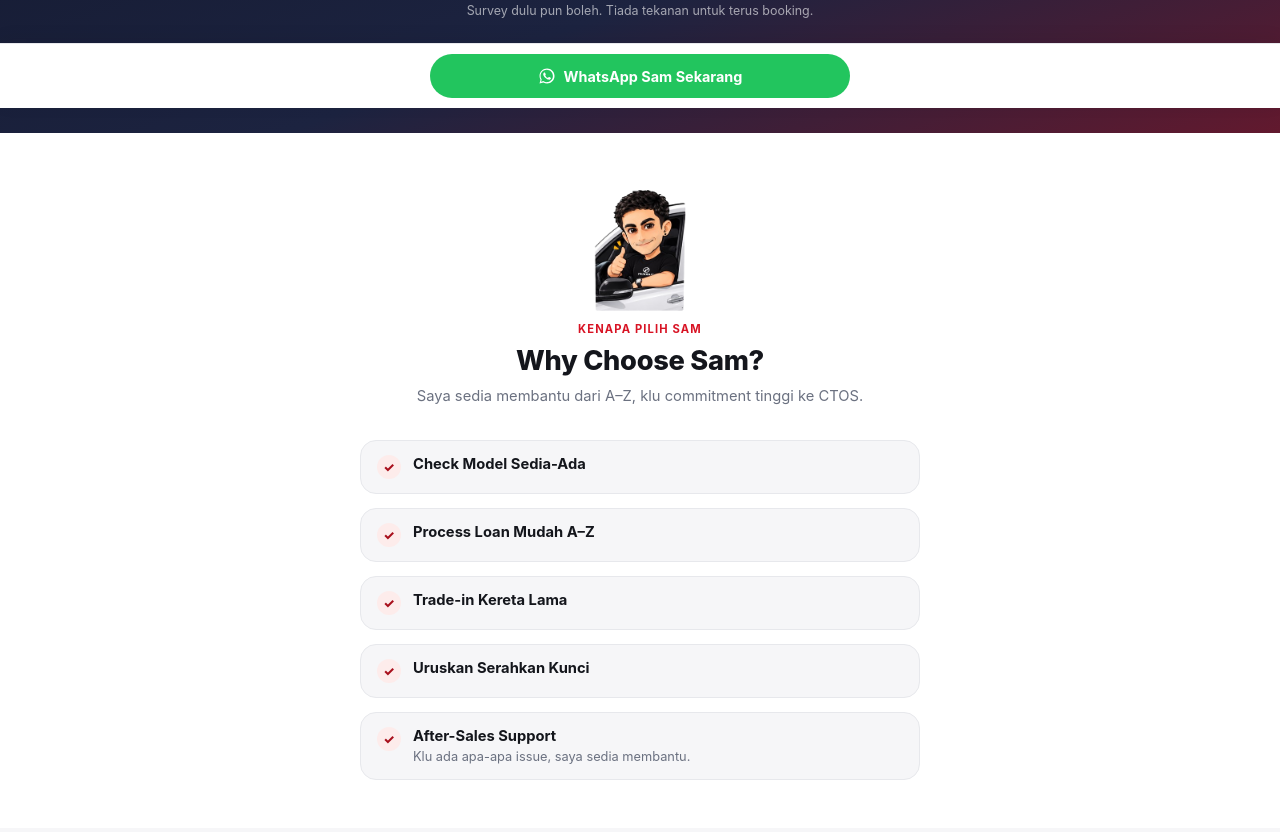
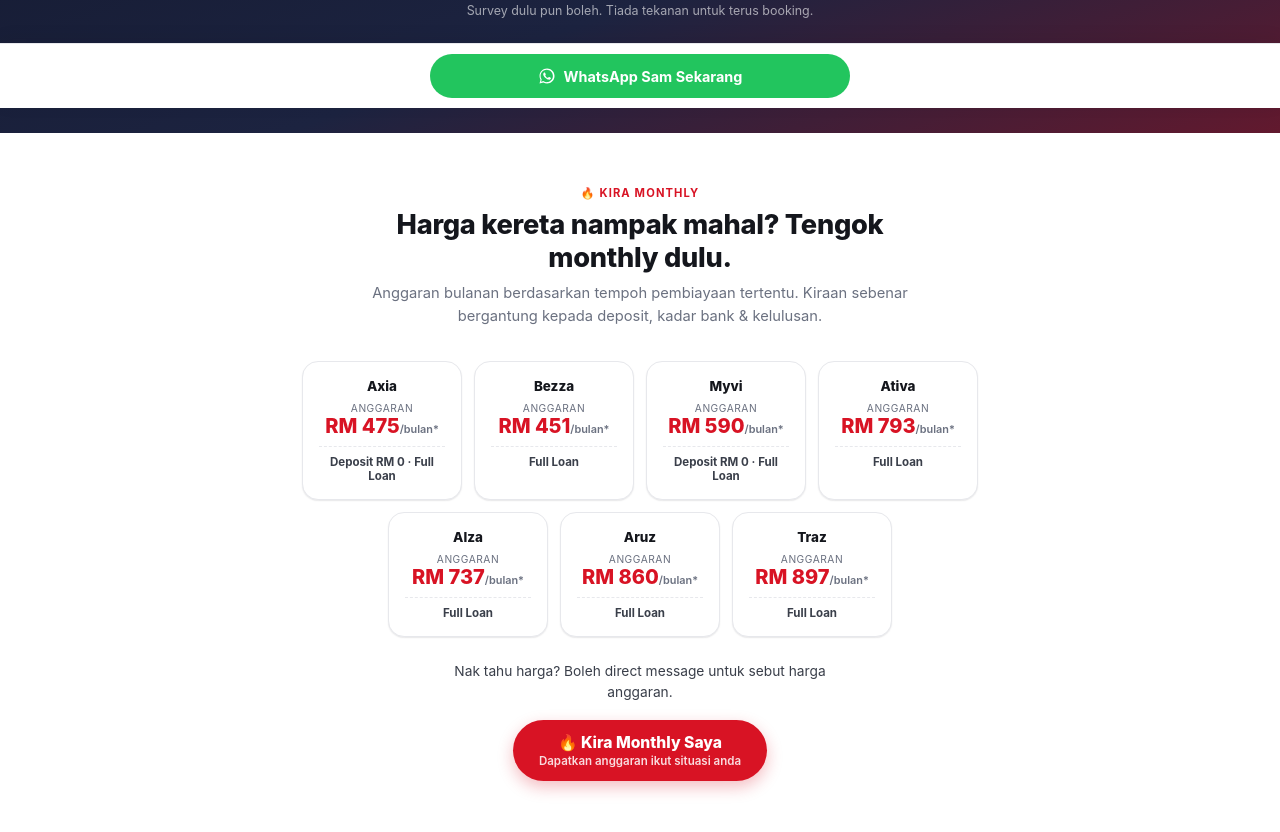
Before and after one commit to hafizafar/blancagency, a plain HTML site: page perodua/index.html in a window 1280 px wide. Shown: the part 692-1524 px from the top of the page. Drawn offline with Linux system fonts and the light colour scheme.

Commit message:
Add Kira Monthly price section to Sam's page (CMS-editable, with preview)
Co-Authored-By: Claude Sonnet 5.5 <noreply@anthropic.com>
Claude-Session: https://claude.ai/code/session_01RmC6gLuZKUMpDjA6i6x6co

```diff
--- a/content/perodua.json
+++ b/content/perodua.json
@@ -7,15 +7,79 @@
     "lead": "Sedang cari kereta baru yang sesuai? Saya boleh bantu anda dari A sampai Z — pilih model, semak kelayakan loan & urusan pendaftaran.",
     "note": "Survey dulu pun boleh. Tiada tekanan untuk terus booking."
   },
-  "models": ["Axia", "Bezza", "Myvi", "Ativa", "Alza", "Aruz", "Traz"],
+  "models": [
+    "Axia",
+    "Bezza",
+    "Myvi",
+    "Ativa",
+    "Alza",
+    "Aruz",
+    "Traz"
+  ],
+  "monthly": {
+    "eyebrow": "🔥 Kira Monthly",
+    "title": "Harga kereta nampak mahal? Tengok monthly dulu.",
+    "desc": "Anggaran bulanan berdasarkan tempoh pembiayaan tertentu. Kiraan sebenar bergantung kepada deposit, kadar bank & kelulusan.",
+    "items": [
+      {
+        "model": "Axia",
+        "monthly": "475",
+        "detail": "Deposit RM 0 · Full Loan"
+      },
+      {
+        "model": "Bezza",
+        "monthly": "451",
+        "detail": "Full Loan"
+      },
+      {
+        "model": "Myvi",
+        "monthly": "590",
+        "detail": "Deposit RM 0 · Full Loan"
+      },
+      {
+        "model": "Ativa",
+        "monthly": "793",
+        "detail": "Full Loan"
+      },
+      {
+        "model": "Alza",
+        "monthly": "737",
+        "detail": "Full Loan"
+      },
+      {
+        "model": "Aruz",
+        "monthly": "860",
+        "detail": "Full Loan"
+      },
+      {
+        "model": "Traz",
+        "monthly": "897",
+        "detail": "Full Loan"
+      }
+    ],
+    "note": "Nak tahu harga? Boleh direct message untuk sebut harga anggaran.",
+    "buttonMain": "🔥 Kira Monthly Saya",
+    "buttonSub": "Dapatkan anggaran ikut situasi anda"
+  },
   "whyChoose": {
     "desc": "Saya sedia membantu dari A–Z, klu commitment tinggi ke CTOS.",
     "items": [
-      { "title": "Check Model Sedia-Ada" },
-      { "title": "Process Loan Mudah A–Z" },
-      { "title": "Trade-in Kereta Lama" },
-      { "title": "Uruskan Serahkan Kunci" },
-      { "title": "After-Sales Support", "desc": "Klu ada apa-apa issue, saya sedia membantu." }
+      {
+        "title": "Check Model Sedia-Ada"
+      },
+      {
+        "title": "Process Loan Mudah A–Z"
+      },
+      {
+        "title": "Trade-in Kereta Lama"
+      },
+      {
+        "title": "Uruskan Serahkan Kunci"
+      },
+      {
+        "title": "After-Sales Support",
+        "desc": "Klu ada apa-apa issue, saya sedia membantu."
+      }
     ]
   },
   "notJustSelling": {
@@ -23,12 +87,24 @@
     "title": "Bukan Sekadar Jual Kereta.",
     "desc": "Mencari kereta Perodua? Saya sedia membantu dari awal hingga selesai!",
     "items": [
-      { "title": "Sebut Harga & Anggaran Bayaran Bulanan" },
-      { "title": "Bantuan Permohonan Pinjaman Bank" },
-      { "title": "Semakan Nilai Trade-In Kereta" },
-      { "title": "Urusan Booking & Dokumentasi" },
-      { "title": "Kemaskini Status Kereta" },
-      { "title": "Bantuan Sehingga Serahan Kunci" }
+      {
+        "title": "Sebut Harga & Anggaran Bayaran Bulanan"
+      },
+      {
+        "title": "Bantuan Permohonan Pinjaman Bank"
+      },
+      {
+        "title": "Semakan Nilai Trade-In Kereta"
+      },
+      {
+        "title": "Urusan Booking & Dokumentasi"
+      },
+      {
+        "title": "Kemaskini Status Kereta"
+      },
+      {
+        "title": "Bantuan Sehingga Serahan Kunci"
+      }
     ],
     "closing": "Anda Pilih Kereta, Saya Uruskan Selebihnya!"
   },
--- a/perodua/content.js
+++ b/perodua/content.js
@@ -30,6 +30,17 @@ function checklistItemHTML(item) {
     "<li><span class=\"tick\">✓</span><div class=\"body\"><strong>" + escHtml(item.title) + "</strong>" +
     (item.desc ? "<span>" + escHtml(item.desc) + "</span>" : "") +
     "</div></li>"
+  );
+}
+
+function monthlyCardHTML(item) {
+  return (
+    '<div class="price-scroll-card">' +
+      "<h4>" + escHtml(item.model) + "</h4>" +
+      '<span class="price-scroll-label">Anggaran</span>' +
+      '<span class="price-scroll-amount">RM ' + escHtml(item.monthly) + "<small>/bulan*</small></span>" +
+      (item.detail ? '<span class="price-scroll-deposit">' + escHtml(item.detail) + "</span>" : "") +
+    "</div>"
   );
 }
 
@@ -139,6 +150,16 @@ fetch("/content/perodua.json")
     var modelStrip = document.getElementById("model-strip");
     if (modelStrip && data.models) modelStrip.innerHTML = data.models.map(modelChipHTML).join("");
 
+    var monthly = data.monthly || {};
+    setText("monthly-eyebrow", monthly.eyebrow);
+    setText("monthly-title", monthly.title);
+    setText("monthly-desc", monthly.desc);
+    setText("monthly-note", monthly.note);
+    setText("monthly-btn-main", monthly.buttonMain);
+    setText("monthly-btn-sub", monthly.buttonSub);
+    var monthlyTrack = document.getElementById("monthly-track");
+    if (monthlyTrack && monthly.items) monthlyTrack.innerHTML = monthly.items.map(monthlyCardHTML).join("");
+
     var why = data.whyChoose || {};
     setText("why-eyebrow", "Kenapa Pilih " + name);
     setText("why-title", "Why Choose " + name + "?");
--- a/perodua/index.html
+++ b/perodua/index.html
@@ -54,6 +54,26 @@
       <span class="model-strip-label">Model Tersedia</span>
       <span id="model-strip"></span>
     </div>
+  </div>
+</section>
+
+<section class="section section-surface kira-monthly-section">
+  <div class="wrap">
+    <div class="section-head">
+      <span class="eyebrow" id="monthly-eyebrow">🔥 Kira Monthly</span>
+      <h2 class="section-title" id="monthly-title">Harga kereta nampak mahal? Tengok monthly dulu.</h2>
+      <p class="section-desc" id="monthly-desc"></p>
+    </div>
+    <div class="price-scroll">
+      <div class="price-scroll-track" id="monthly-track"></div>
+    </div>
+    <p class="monthly-note" id="monthly-note"></p>
+    <p class="monthly-cta">
+      <a class="btn btn-brand btn-stack js-wa-link" data-cta="Kira Monthly" href="#">
+        <span class="btn-stack-main" id="monthly-btn-main">🔥 Kira Monthly Saya</span>
+        <span class="btn-stack-sub" id="monthly-btn-sub">Dapatkan anggaran ikut situasi anda</span>
+      </a>
+    </p>
   </div>
 </section>
 
--- a/perodua/style.css
+++ b/perodua/style.css
@@ -197,6 +197,64 @@ footer.site-footer .footer-disclaimer { font-size: 0.72rem; color: var(--muted);
 .sticky-cta .btn-whatsapp { width: 100%; max-width: 420px; justify-content: center; padding: 13px 20px; }
 body { padding-bottom: 64px; }
 
+.btn-brand { background: var(--brand); color: #fff; box-shadow: 0 6px 16px rgba(216, 19, 36, 0.28); }
+.btn-brand:hover { background: var(--brand-dark); }
+.btn-stack { flex-direction: column; gap: 2px; padding: 13px 26px; text-align: center; }
+.btn-stack-main { font-size: 0.98rem; font-weight: 800; }
+.btn-stack-sub { font-size: 0.72rem; font-weight: 600; opacity: 0.85; }
+
+.price-scroll {
+  margin: 0 calc(-1 * var(--gutter));
+  padding: 0 var(--gutter);
+  overflow-x: auto;
+  -webkit-overflow-scrolling: touch;
+  scrollbar-width: none;
+}
+.price-scroll::-webkit-scrollbar { display: none; }
+.price-scroll-track {
+  display: flex;
+  gap: 12px;
+  scroll-snap-type: x mandatory;
+  padding-bottom: 4px;
+}
+.price-scroll-card {
+  scroll-snap-align: start;
+  flex: 0 0 150px;
+  background: var(--surface);
+  border: 1px solid var(--line);
+  border-radius: var(--radius-md);
+  padding: 16px;
+  text-align: center;
+  box-shadow: var(--shadow-sm);
+}
+.price-scroll-card h4 { margin: 0 0 8px; font-size: 0.84rem; font-weight: 800; }
+.price-scroll-label {
+  display: block;
+  font-size: 0.64rem;
+  color: var(--muted);
+  text-transform: uppercase;
+  letter-spacing: 0.05em;
+}
+.price-scroll-amount { font-size: 1.25rem; font-weight: 800; color: var(--brand); }
+.price-scroll-amount small { font-size: 0.68rem; font-weight: 600; color: var(--muted); }
+.price-scroll-deposit {
+  display: block;
+  margin-top: 8px;
+  padding-top: 8px;
+  border-top: 1px dashed var(--line);
+  font-size: 0.72rem;
+  font-weight: 700;
+  color: var(--ink-soft);
+}
+.monthly-note { text-align: center; margin: 20px auto 0; max-width: 420px; font-size: 0.86rem; color: var(--ink-soft); line-height: 1.5; }
+.monthly-note:empty { display: none; }
+.monthly-cta { text-align: center; margin: 18px 0 0; }
+@media (min-width: 640px) {
+  .price-scroll { margin: 0; padding: 0; overflow: visible; }
+  .price-scroll-track { flex-wrap: wrap; justify-content: center; }
+  .price-scroll-card { flex: 0 1 160px; }
+}
+
 .cta-modal {
   position: fixed;
   inset: 0;
```
Also changed, not shown: admin/preview.js (+24 -0 lines), 1 other file.
